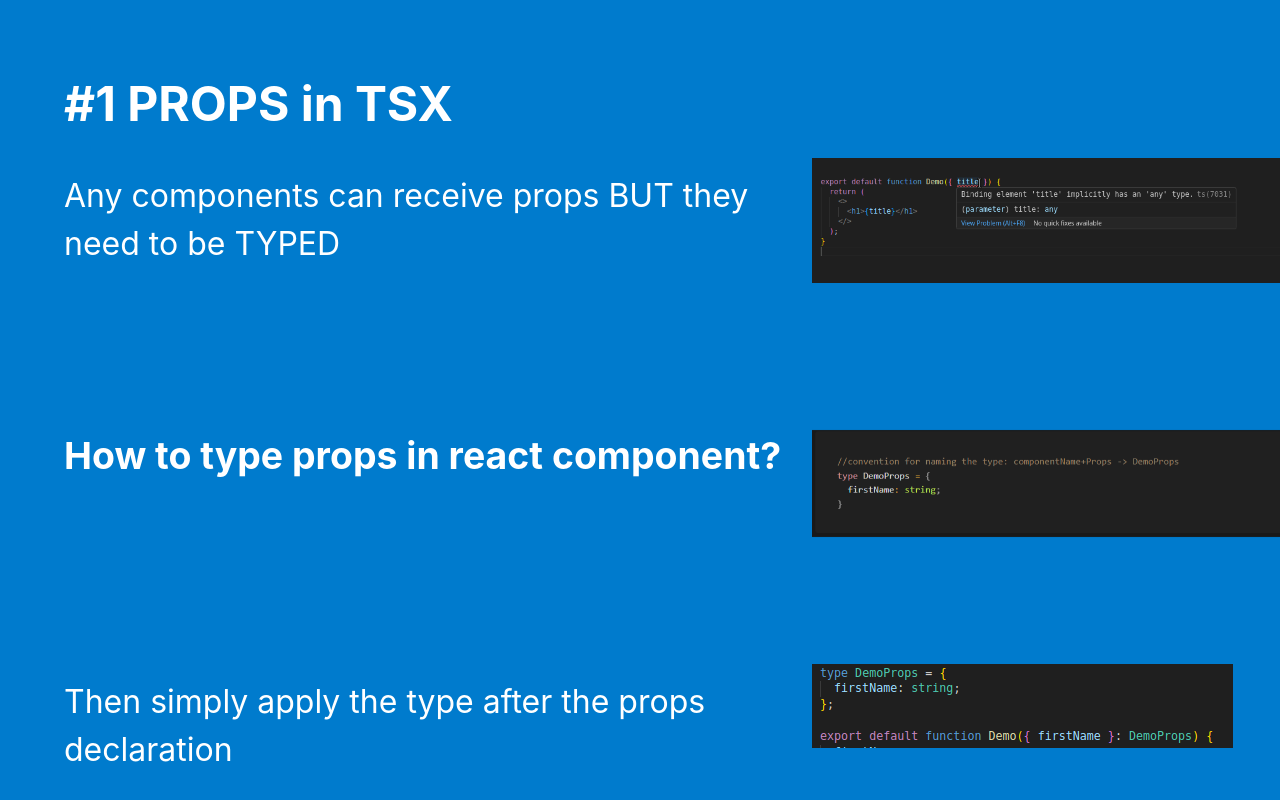
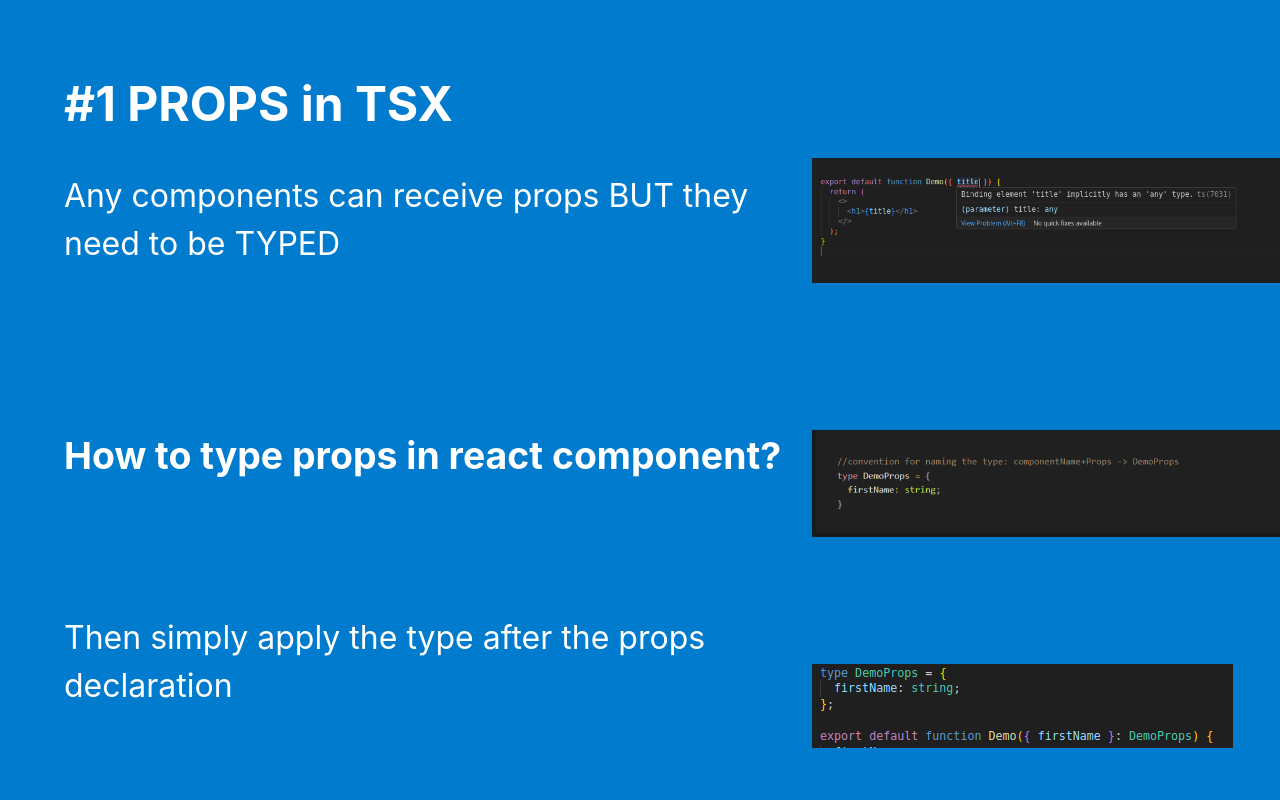
Before and after one commit to pantpad/TSX-intro, a React (Vite) app: page / in a window 1280 px wide. Shown: the part 1484-2284 px from the top of the page. Built offline with nearby package versions, Linux system fonts and the light colour scheme.

Commit message:
Add text centering

```diff
--- a/src/components/Header/Header.css
+++ b/src/components/Header/Header.css
@@ -5,6 +5,7 @@ header {
   align-items: center;
   justify-content: center;
   position: relative;
+  text-align: center;
 }
 
 header h1 {
--- a/src/components/Sections/PropsSection.tsx
+++ b/src/components/Sections/PropsSection.tsx
@@ -34,14 +34,14 @@ export default function PropsSection() {
           <img src={Typed} alt="how_to_type" />
         </div>
       </FadeUpWrapper>
-      <FadeUpWrapper delay="1000ms">
-        <div style={{ marginTop: "4em" }} className="prop-section-first-item">
+      <FadeUpWrapper delay="2000ms">
+        <div style={{ marginTop: "2em" }} className="prop-section-first-item">
           <p className="prop-title">
             Then simply apply the type after the props declaration
           </p>
         </div>
       </FadeUpWrapper>
-      <FadeUpWrapper delay="1000ms">
+      <FadeUpWrapper delay="2000ms">
         <div className="prop-section-second-item">
           <p className="prop-title-hidden">
             How to type props in react component?
```
